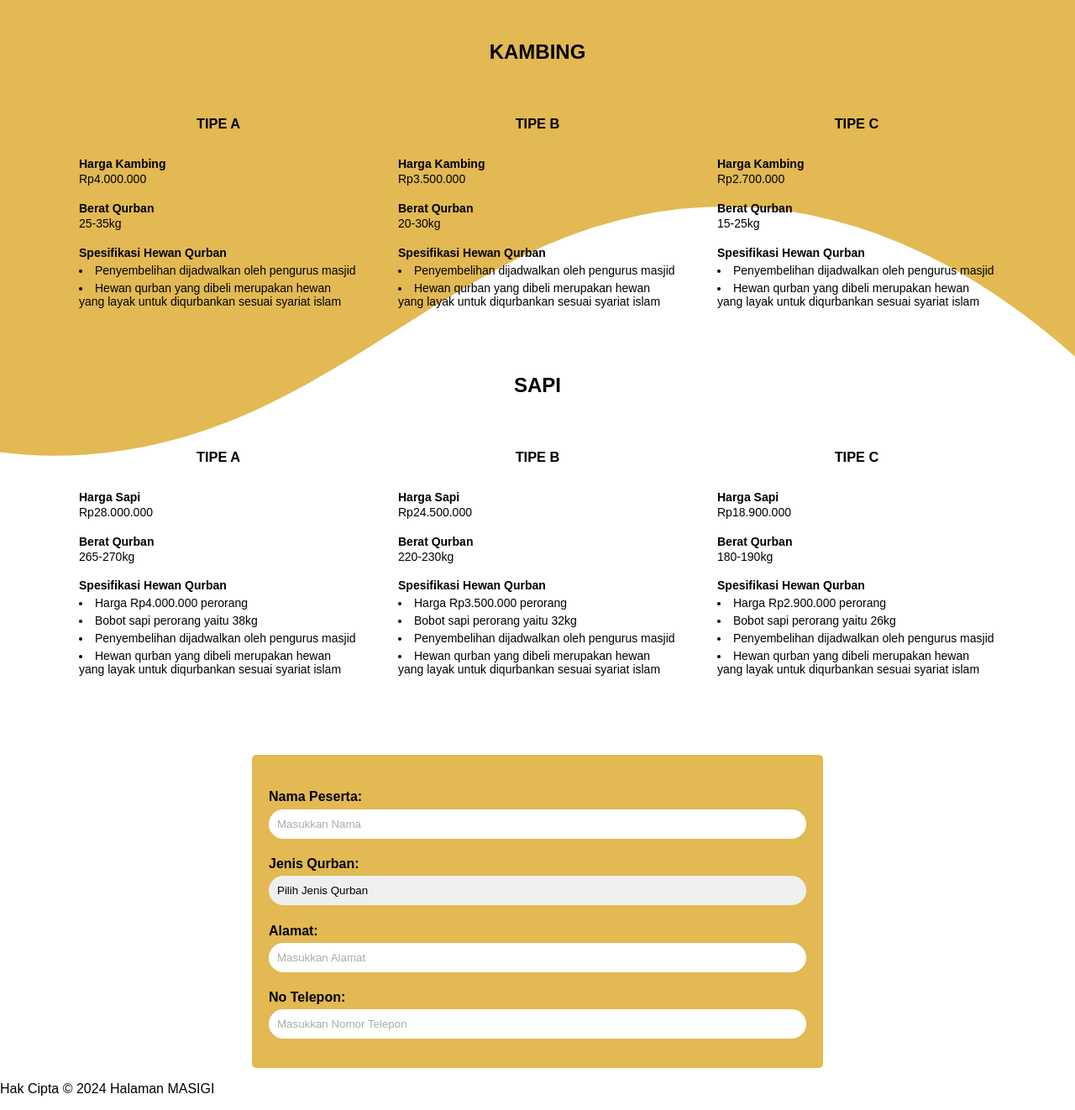
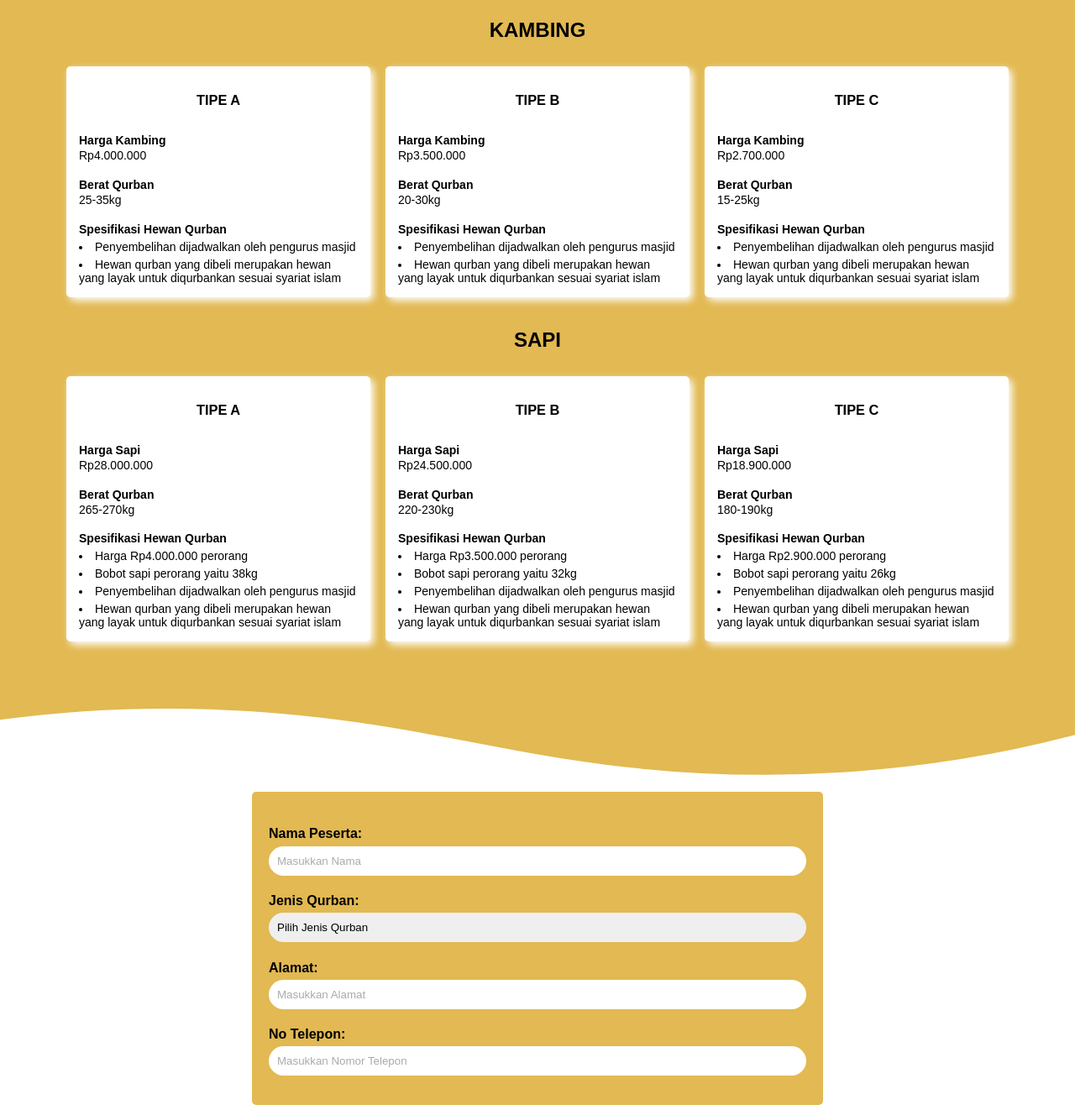
Before and after one commit to nrainisr-oktvnib/PROJECT-MASIGI, a PHP site: page /sapi.html in a window 1280 px wide. Shown: the whole page at 84% size. Run offline with PHP 8.4, Linux system fonts and the light colour scheme.

Commit message:
Halaman Qurban

```diff
--- a/Qurban/sapi.css
+++ b/Qurban/sapi.css
@@ -5,36 +5,42 @@ body {
     /*background-color: #e2b952;*/
 }
 
-.custom-shape-divider-top-1717222582 {
+.custom-shape-divider-top-1717226660 {
     position: absolute;
     top: 0;
     left: 0;
     width: 100%;
     overflow: hidden;
     line-height: 0;
-    transform: rotate(180deg);
-    z-index: -1;
+    transform: scaleX(-1);
+    margin-top: 52.6rem;
 }
 
-.custom-shape-divider-top-1717222582 svg {
+.custom-shape-divider-top-1717226660 svg {
     position: relative;
     display: block;
-    width: calc(183% + 3px);
-    height: 550px;
+    width: calc(163% + 1.3px);
+    height: 146px;
 }
 
-.custom-shape-divider-top-1717222582 .shape-fill {
+.custom-shape-divider-top-1717226660 .shape-fill {
     fill: #e2b952;
 }
 
+.tipe-kambing, .sec {
+    border: none;
+    background-color: #e2b952;
+}
+
 .kambing {
-    display: flex;
+    /*display: flex;*/
     font-weight: bold;
     align-items: center;
-    justify-content: center;
-    margin-top: 2rem;
-    padding-top: 1rem;
-    margin-bottom: -3rem;
+    /*justify-content: center;*/
+    margin-top: -3rem;
+    /*padding-top: 1rem;*/
+    /*margin-bottom: -3rem;*/
+    position: absolute;
 }
 
 .tipe-kambing {
@@ -51,9 +57,13 @@ body {
     border: none;
     padding: 15px;
     margin: 9px;
-    /*box-shadow: 1px 1px 10px #ccc;*/
+    box-shadow: 4px 4px 10px #fff;
     padding-top: 15px;
-    /*background-color: #fff;*/
+    background-color: #fff;
+}
+
+.KA:hover, .KB:hover, .KC:hover {
+    background-color: #f0cd75;
 }
 
 .KA h3, .KB h3, .KC h3 {
@@ -81,16 +91,15 @@ body {
     margin-top: 5px;
 }
 
-
-
 .sapi {
-    display: flex;
+    /*display: flex;*/
     font-weight: bold;
     align-items: center;
-    justify-content: center;
-    margin-top: 2rem;
-    padding-top: 1rem;
-    margin-bottom: -3rem;
+    /*justify-content: center;*/
+    margin-top: -3rem;
+    /*padding-top: 1rem;*/
+    /*margin-bottom: -3rem;*/
+    position: absolute;
 }
 
 .sec {
@@ -101,14 +110,18 @@ body {
 
 .SA, .SB, .SC {
     font-size: 14px;
-    /*padding: 15px;*/
+    padding: 12px;
     border-radius: 5px;
     border: none;
     padding: 15px;
     margin: 9px;
-    /*box-shadow: 1px 1px 10px #ccc;*/
-    /*background-color: #e2b952;*/
+    box-shadow: 4px 4px 10px #fff;
+    background-color: #fff;
     /*color: #fff;*/
+}
+
+.SA:hover, .SB:hover, .SC:hover {
+background-color: #f0cd75;
 }
 
 .SA h3, .SB h3, .SC h3 {
@@ -128,10 +141,6 @@ body {
     margin-bottom: 2px;
 }
 
-/*.Spek {
-    margin-top: 10px;
-}*/
-
 .Spek h4 {
     margin-bottom: 4px;
 }
@@ -144,10 +153,10 @@ body {
     width: 50%;
     margin: 0 auto;
     padding: 20px;
-    /*border: 1px solid #ccc;*/
     border: none;
     border-radius: 5px;
     background-color: #e2b952;
+    margin-top: 100px;
 }
 
 .container div {
--- a/Qurban/sapi.html
+++ b/Qurban/sapi.html
@@ -8,15 +8,14 @@
 </head>
 <body>
 
-    <div class="custom-shape-divider-top-1717222582">
+<div class="custom-shape-divider-top-1717226660">
     <svg data-name="Layer 1" xmlns="http://www.w3.org/2000/svg" viewBox="0 0 1200 120" preserveAspectRatio="none">
-        <path d="M985.66,92.83C906.67,72,823.78,31,743.84,14.19c-82.26-17.34-168.06-16.33-250.45.39-57.84,11.73-114,31.07-172,41.86A600.21,600.21,0,0,1,0,27.35V120H1200V95.8C1132.19,118.92,1055.71,111.31,985.66,92.83Z" class="shape-fill"></path>
+        <path d="M321.39,56.44c58-10.79,114.16-30.13,172-41.86,82.39-16.72,168.19-17.73,250.45-.39C823.78,31,906.67,72,985.66,92.83c70.05,18.48,146.53,26.09,214.34,3V0H0V27.35A600.21,600.21,0,0,0,321.39,56.44Z" class="shape-fill"></path>
     </svg>
 </div>
 
+    <section class="tipe-kambing">
     <h2 class="kambing">KAMBING</h2>
-
-    <section class="tipe-kambing">
         <div class="KA">
             <h3>TIPE A</h3>
             <h4>Harga Kambing</h4>
@@ -58,9 +57,9 @@
     </section>
 
 
-    <h2 class="sapi">SAPI</h2>
 
     <section class="sec">
+    <h2 class="sapi">SAPI</h2>
         <div class="SA">
             <h3>TIPE A</h3>
             <h4>Harga Sapi</h4>
@@ -132,9 +131,5 @@
             </div>
         </div>
     </section>
-
-    <footer>
-        <p>Hak Cipta &copy; 2024 Halaman MASIGI</p>
-    </footer>
 </body>
 </html>
```
